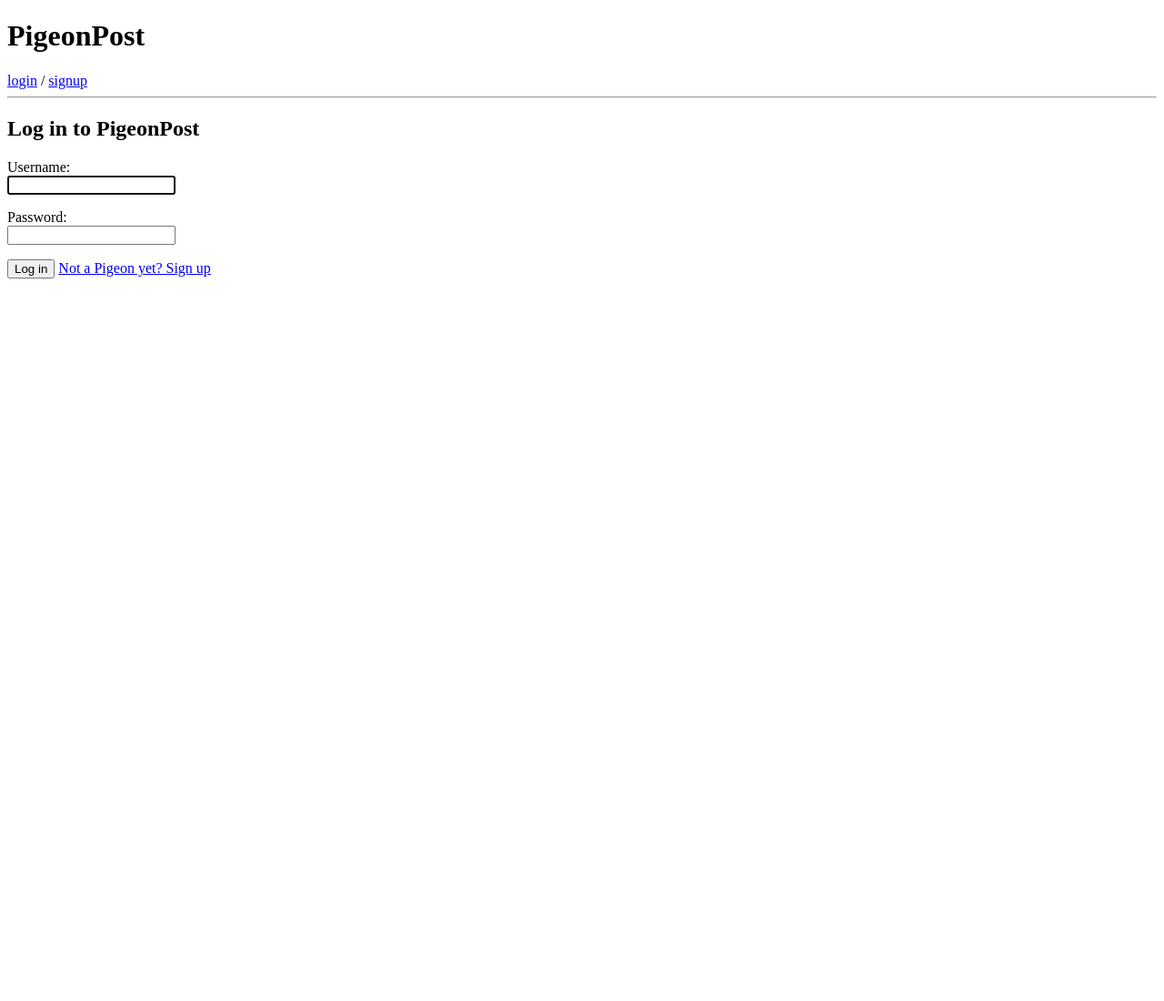
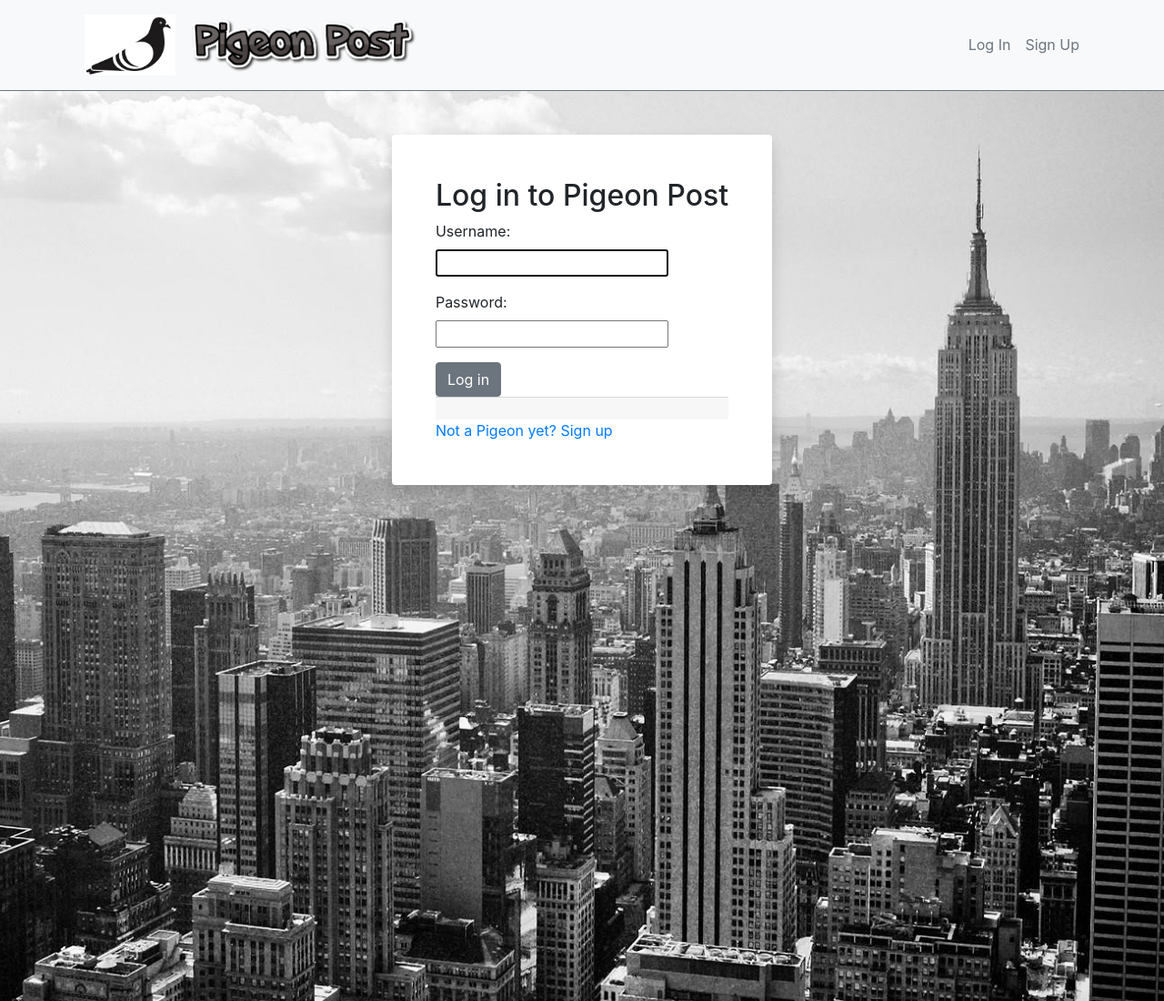
Before and after one commit to hakimsheriff/SOEN341Project, a Django app: page /login/ in a window 1280 px wide. Shown: the whole page at 91% size. Before the commit the page ends 306 px from the top, so only its background shows below. Run offline with Django 3.2, Linux system fonts and the light colour scheme; some libraries are stand-ins or nearby versions.

Commit message:
#10 Upgraded the base layout of the website
- Added a navigation bar for all pages
- Added a background image and upgraded the forms for login and signup pages

```diff
--- a/backend/pigeonpost/templates/base.html
+++ b/backend/pigeonpost/templates/base.html
@@ -1,19 +1,45 @@
 <!DOCTYPE html>
 <html lang="en">
   <head>
+    <meta name="viewport" content="width=device-width, initial-scale=1">
+    <link rel="stylesheet" href="https://maxcdn.bootstrapcdn.com/bootstrap/4.4.1/css/bootstrap.min.css">
+    <meta charset="UTF-8">
+    <link rel="stylesheet" href="https://cdnjs.cloudflare.com/ajax/libs/font-awesome/4.7.0/css/font-awesome.min.css">
     <meta charset="utf-8">
-    <title>{% block title %}PewPew{% endblock %}</title>
+    <title>{% block title %}PigeonPost{% endblock %}</title>
   </head>
+
   <body>
-    <header>
-      <h1>PigeonPost</h1>
-      {% if user.is_authenticated %}
-        <a href="{% url 'logout' %}">logout</a>
-      {% else %}
-        <a href="{% url 'login' %}">login</a> / <a href="{% url 'signup' %}">signup</a>
-      {% endif %}
-      <hr>
-    </header>
+    <!-- Navigation Bar -->
+    <nav class="navbar navbar-expand-md navbar-fixed-top navbar-dark bg-light main-nav border-bottom border-secondary">
+      <div class="container">
+          <ul class="nav navbar-nav mr-auto">
+            <li class="nav-item"><a class="nav-link" href="{% url 'home' %}"><img src="../static/images/PigeonClipart.jpg" alt="PigeonClipart"
+                style="width:100px;"></a>
+            </li>
+            <li class="nav-item"><a class="nav-link" href="{% url 'home' %}"><img src="../static/images/PigeonPostText.png" alt="PigeonPost"
+               style="width:250px;"></a>
+            </li>
+          </ul>
+          {% if user.is_authenticated %}
+            <ul class="nav navbar-nav ml-auto">
+              <li class="nav-item">
+                  <a class="nav-link text-secondary" href="{% url 'logout' %}">Log Out</a>
+              </li>
+            </ul>
+          {% else %}
+            <ul class="nav navbar-nav ml-auto">
+              <li class="nav-item">
+                  <a class="nav-link text-secondary" href="{% url 'login' %}">Log In</a>
+              </li>
+              <li class="nav-item">
+                  <a class="nav-link text-secondary" href="{% url 'signup' %}">Sign Up</a>
+              </li>
+            </ul>
+          {% endif %}
+      </div>
+    </nav>
+
     <main>
       {% block content %}
       {% endblock %}
--- a/backend/pigeonpost/templates/login.html
+++ b/backend/pigeonpost/templates/login.html
@@ -1,7 +1,12 @@
 {% extends 'base.html' %}
 
 {% block content %}
-  <h2>Log in to PigeonPost</h2>
+  <div style="background: url(../static/images/CitySkyline.jpg); min-height: 1000px; background-size: cover; background-position: top; background-repeat: no-repeat;" class="page-holder bg-cover">
+    <div style="margin: auto;"></div>
+    <div class="container row justify-content-center align-self-center" style="margin: auto;">
+      <div class="card border-0 shadow my-5 align-items-center" style="height: auto;">
+        <div class="card-body p-5">
+          <h2>Log in to Pigeon Post</h2>
           {% if form.errors %}
             <p style="color: red">Your username and password didn't match. Please try again.</p>
           {% endif %}
@@ -20,7 +25,13 @@
                       {% endif %}
               </p>
             {% endfor %}
-    <button type="submit">Log in</button>
+            <button type="submit" class="btn btn-secondary">Log in</button>
+            <div class="card-footer"></div>
               <a href="{% url 'signup' %}">Not a Pigeon yet? Sign up</a>
+            </div>
           </form>
+      </div>
+    </div>
+    </div>
+  </div>
 {% endblock %}
```
Also changed, not shown: backend/pigeonpost/templates/signup.html (+10 -1 lines), backend/db.sqlite3, backend/pigeonpost/static/images/CitySkyline.jpg (added), backend/pigeonpost/static/images/PigeonClipart.jpg (added), backend/pigeonpost/static/images/PigeonPostText.png (added). Lines whose indentation alone changed are shown as unchanged.
